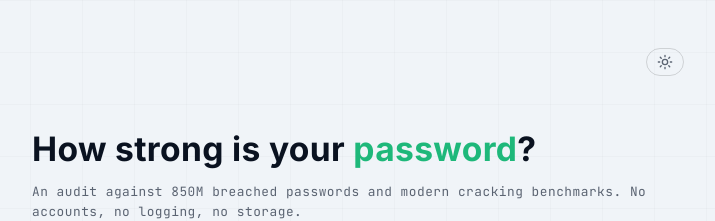
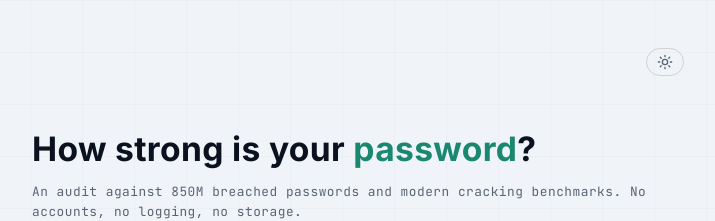
Before and after one commit to cyberpsyon/pw-validator, a React (Vite) app: page / in a window 1280 px wide. Shown: the top 221 px of the page, without its empty margins (282-997 px from the left). Built offline with nearby package versions, Linux system fonts and the light colour scheme.

Commit message:
Match brand green (#25C2A0) across themes

```diff
--- a/src/App.css
+++ b/src/App.css
@@ -13,16 +13,16 @@
   --border:         rgba(255,255,255,0.06);
   --border2:        rgba(255,255,255,0.10);
 
-  --mint:           #3DDC97;
-  --mint-dim:       rgba(61,220,151,0.10);
-  --mint-glow:      rgba(61,220,151,0.25);
+  --mint:           #25C2A0;
+  --mint-dim:       rgba(37,194,160,0.10);
+  --mint-glow:      rgba(37,194,160,0.25);
   --on-accent:      #0A1220;
 
   --text:           #E8EDF4;
   --text-dim:       #8A93A6;
   --text-faint:     rgba(255,255,255,0.16);
 
-  --green:   #3DDC97;
+  --green:   #25C2A0;
   --red:     #FF5577;
   --orange:  #FF6D00;
   --yellow:  #FFB020;
@@ -333,7 +333,7 @@ input, select { border-radius: 0; font-family: var(--font-mono); }
 .explainer-body strong { color: var(--mint); font-weight: 700; }
 .explainer-body .emph-green { color: var(--green); font-weight: 700; }
 .explainer-body .emph-red { color: var(--red); font-weight: 700; }
-.explainer-code { color: var(--green); background: rgba(61,220,151,0.08); padding: 1px 6px; font-family: var(--font-mono); font-size: 0.78rem; }
+.explainer-code { color: var(--green); background: rgba(37,194,160,0.08); padding: 1px 6px; font-family: var(--font-mono); font-size: 0.78rem; }
 .explainer-table { width: 100%; border-collapse: collapse; font-size: 0.76rem; }
 .explainer-table th { text-align: left; font-weight: 700; color: var(--text-dim); font-size: 0.62rem; letter-spacing: 0.06em; text-transform: uppercase; padding: 7px 10px; border-bottom: 1px solid var(--border2); }
 .explainer-table td { padding: 7px 10px; border-bottom: 1px solid var(--border); color: var(--text); }
@@ -430,16 +430,16 @@ input, select { border-radius: 0; font-family: var(--font-mono); }
   --border:      rgba(0,0,0,0.08);
   --border2:     rgba(0,0,0,0.14);
 
-  --mint:        #1EB87A;
-  --mint-dim:    rgba(30,184,122,0.12);
-  --mint-glow:   rgba(30,184,122,0.22);
+  --mint:        #1A8870;
+  --mint-dim:    rgba(26,136,112,0.12);
+  --mint-glow:   rgba(26,136,112,0.22);
   --on-accent:   #0A1220;
 
   --text:        #0A1220;
   --text-dim:    #5B6472;
   --text-faint:  rgba(10,18,32,0.20);
 
-  --green:  #1EB87A;
+  --green:  #1A8870;
   --red:    #DC2626;
   --orange: #EA580C;
   --yellow: #D97706;
--- a/src/components/EnsoCircle.jsx
+++ b/src/components/EnsoCircle.jsx
@@ -4,8 +4,8 @@ const CIRCUMFERENCE = 565.5;
 
 export function EnsoCircle({ score, rating }) {
   const ratingColor = {
-    EXCELLENT: '#3DDC97',
-    STRONG:    '#3DDC97',
+    EXCELLENT: 'var(--green)',
+    STRONG:    'var(--green)',
     GOOD:      '#FFB020',
     FAIR:      '#FFB020',
     WEAK:      '#FF5577',
```
